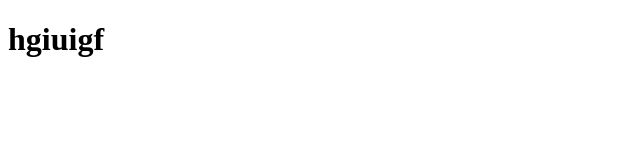
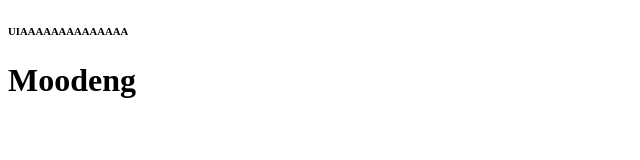
Before and after one commit to Mewlovemeawsom/test-git, a plain HTML site: page index.html in a window 1280 px wide. Shown: the whole page, without its empty margins (0-640 px from the left). Drawn offline with Linux system fonts and the light colour scheme.

Commit message:
Update index.html

```diff
--- a/index.html
+++ b/index.html
@@ -6,6 +6,7 @@
     <title>Document</title>
 </head>
 <body>
-    <h1>hgiuigf</h1>
+    <h6>UIAAAAAAAAAAAAAA</h6>
+    <h1>Moodeng</h1>
 </body>
 </html>
```
